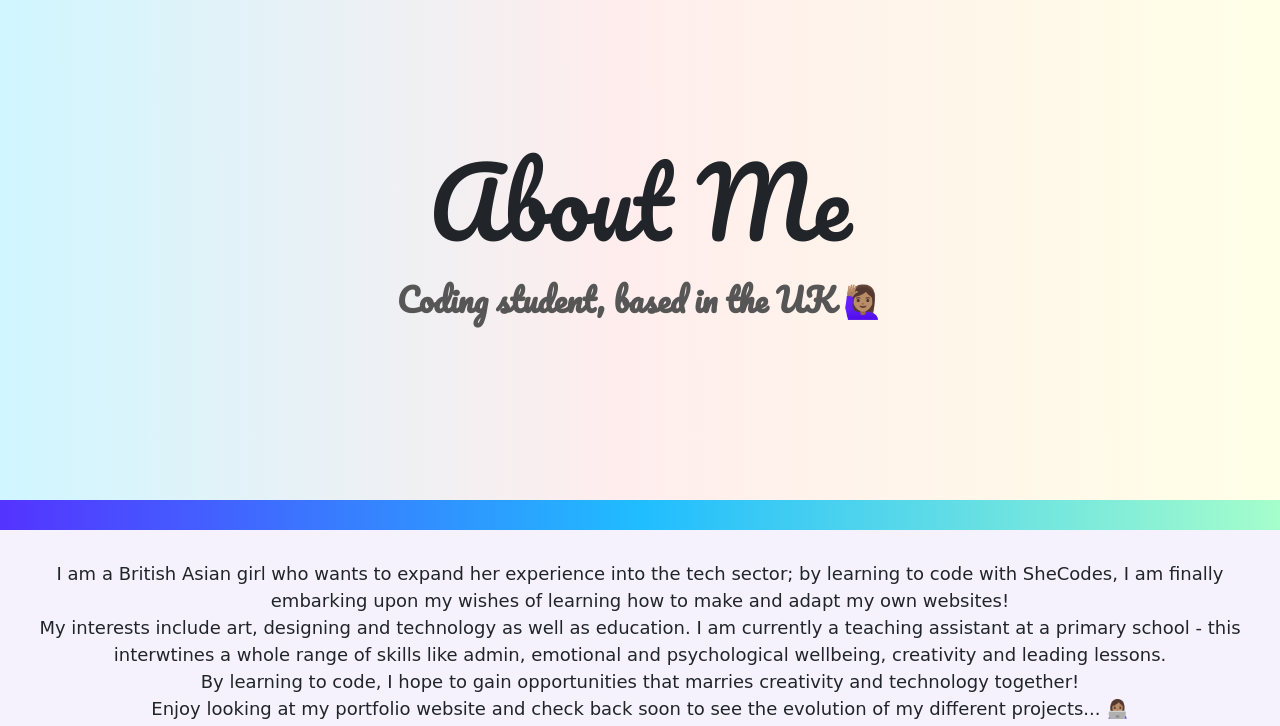
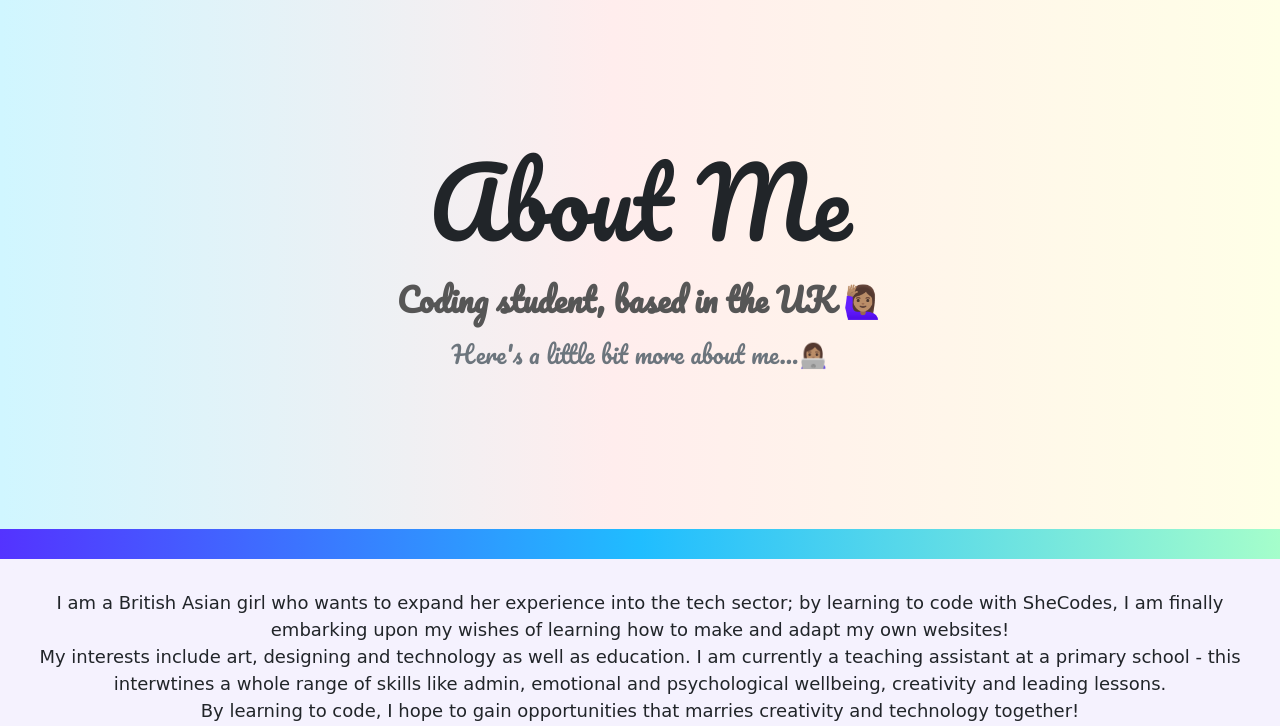
Before and after one commit to Auruna/Auruna-portfolio-project, a plain HTML site: page about.html in a window 1280 px wide. Shown: the part 70-796 px from the top of the page. Drawn offline with nearby package versions, Linux system fonts and the light colour scheme; a web font is replaced by a local one.

Commit message:
Added h4 to both pages

```diff
--- a/about.html
+++ b/about.html
@@ -44,7 +44,7 @@
       }
       h1,
       h2,
-      h3 {
+      h3, h4 {
         text-align: center;
         margin: 0;
         font-family: 'Pacifico';
@@ -228,6 +228,7 @@ footer .social-links a:hover {
 <div class="hero">
     <h1>About Me</h1>
     <h3>Coding student, based in the UK 🙋🏽‍♀️</h3>
+    <h4 class="text-muted">Here's a little bit more about me...👩🏽‍💻</h4>
 </div>
     <div class="about-paragraphs text-center">
       <p class>
--- a/src/style.css
+++ b/src/style.css
@@ -13,7 +13,8 @@ h1 {
 }
 h1,
 h2,
-h3 {
+h3,
+h4 {
   text-align: center;
   margin: 0;
   font-family: "Pacifico";
@@ -53,7 +54,7 @@ p {
     rgb(255, 255, 231) 100.2%
   );
   text-align: center;
-  padding: 160px 10px;
+  padding: 140px 10px;
 }
 
 .navigation-links a {
```
Also changed, not shown: index.html (+1 -0 lines).
